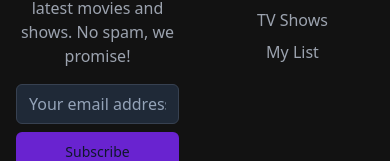
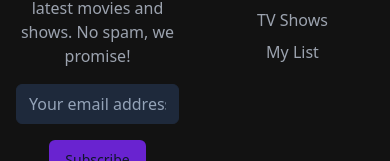
Before and after one commit to spectrum24c/hypestream-e5638b28, a React (Vite) app: page / in a window 390 px wide. Shown: the part 683-844 px from the top of the page. Built offline with nearby package versions, Linux system fonts and the light colour scheme; no server answers.

Commit message:
Center and lengthen input field
Adjusted the input field in the footer to be centered and increased its length for better usability.

```diff
--- a/src/components/Footer.tsx
+++ b/src/components/Footer.tsx
@@ -100,11 +100,11 @@ const Footer = () => {
             <h3 className="text-xl font-bold mb-4 text-white">Subscribe to Our Newsletter</h3>
             <p className="text-gray-400 mb-4">Get updates on the latest movies and shows. No spam, we promise!</p>
 
-            <form onSubmit={handleSubscribe} className="flex flex-col sm:flex-row gap-2">
+            <form onSubmit={handleSubscribe} className="flex flex-col items-center gap-4">
               <Input
                 type="email"
                 placeholder="Your email address"
-                className="flex-grow bg-gray-800 border-gray-700 text-white"
+                className="w-full max-w-md bg-muted border-border text-foreground"
                 value={email}
                 onChange={(e) => setEmail(e.target.value)}
                 required
```
